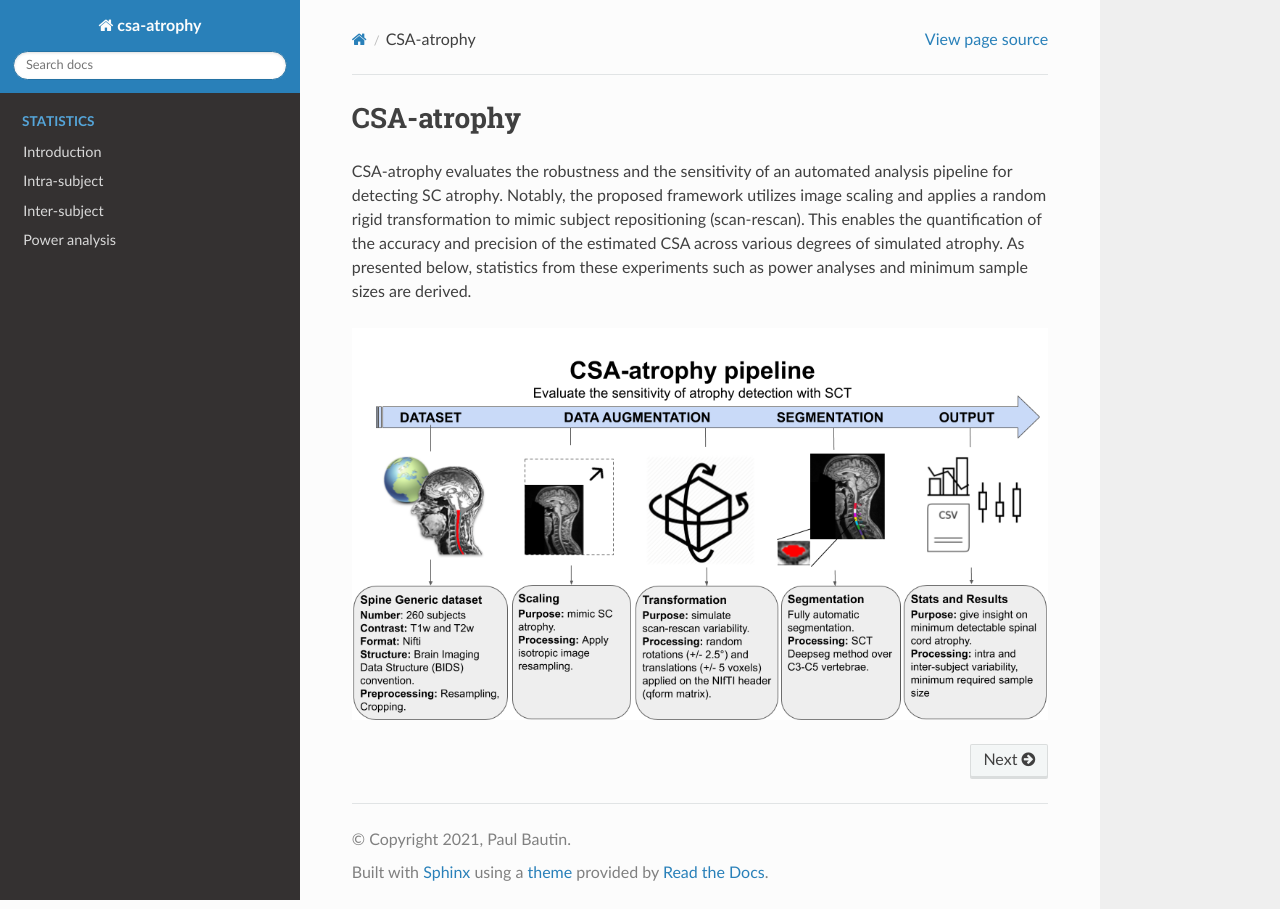
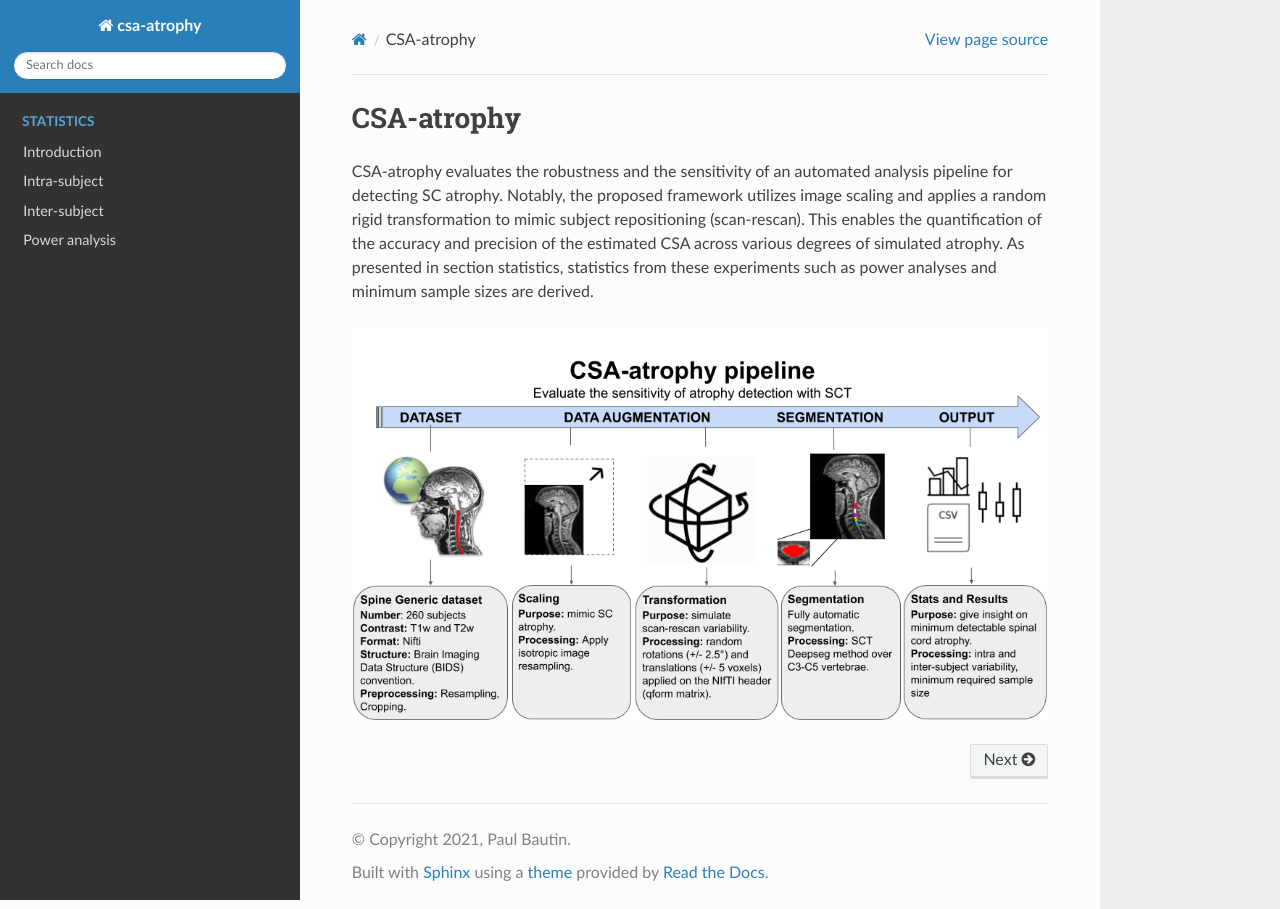
Before and after one commit to sct-pipeline/csa-atrophy, a Sphinx documentation site: the page built from docs/index.rst, in a window 1280 px wide. Built offline with Sphinx 7.4.7 and the Read the Docs theme 2.0.0, drawn with Linux system fonts in a browser that asks for light colours.

```diff
--- a/docs/index.rst
+++ b/docs/index.rst
@@ -1,6 +1,6 @@
 CSA-atrophy
 ============
-CSA-atrophy evaluates the robustness and the sensitivity of an automated analysis pipeline for detecting SC atrophy. Notably, the proposed framework utilizes image scaling and applies a random rigid transformation to mimic subject repositioning (scan-rescan). This enables the quantification of the accuracy and precision of the estimated CSA across various degrees of simulated atrophy. As presented below, statistics from these experiments such as power analyses and minimum sample sizes are derived.
+CSA-atrophy evaluates the robustness and the sensitivity of an automated analysis pipeline for detecting SC atrophy. Notably, the proposed framework utilizes image scaling and applies a random rigid transformation to mimic subject repositioning (scan-rescan). This enables the quantification of the accuracy and precision of the estimated CSA across various degrees of simulated atrophy. As presented in section statistics, statistics from these experiments such as power analyses and minimum sample sizes are derived.
 
 .. image:: csa_atrophy_scheme3.png
 
```
